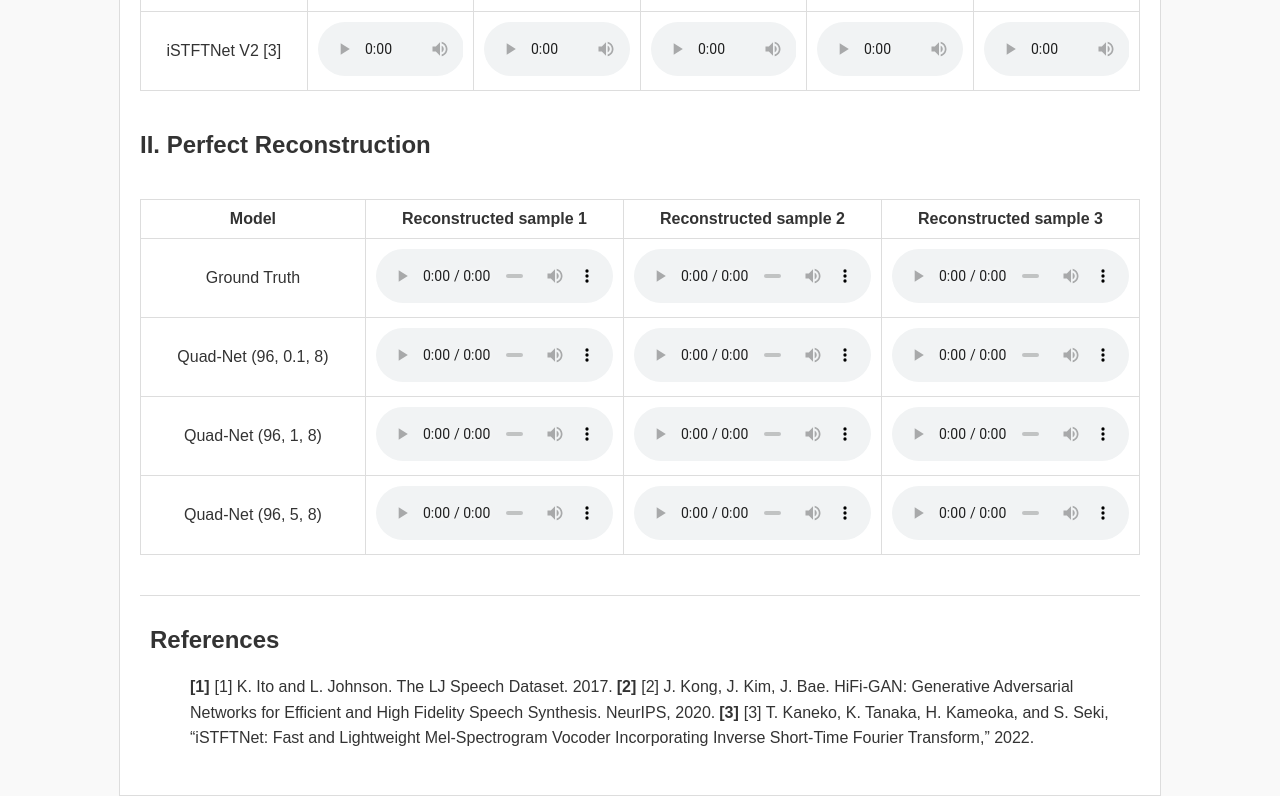
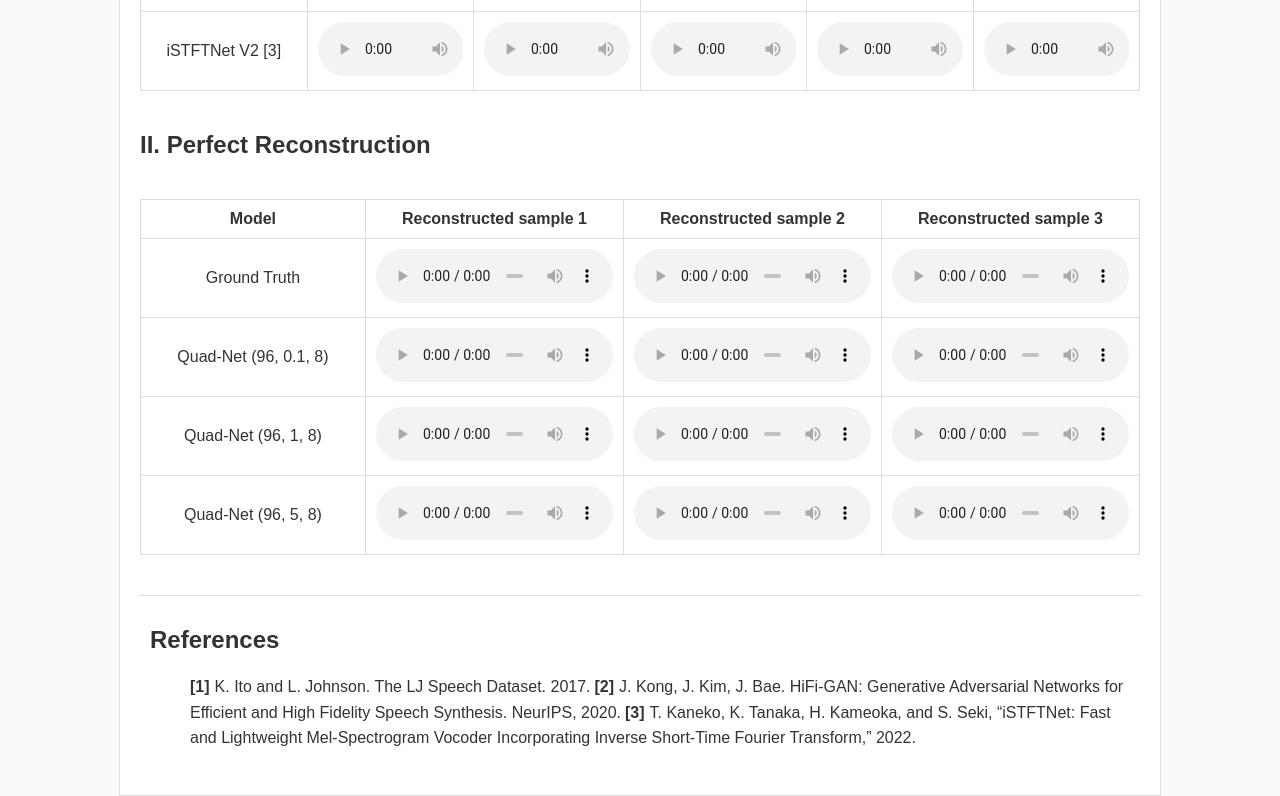
Before and after one commit to eayh/quad-net, a plain HTML site: page index.html in a window 1280 px wide. Shown: the part 1941-2737 px from the top of the page. Drawn offline with Linux system fonts and the light colour scheme.

Commit message:
Update index.html

```diff
--- a/index.html
+++ b/index.html
@@ -293,9 +293,9 @@
         <footer>
         <h2>References</h2>
         <ol>
-            <li1>[1] K. Ito and L. Johnson. The LJ Speech Dataset. 2017.</li1>
-            <li1>[2] J. Kong, J. Kim, J. Bae. HiFi-GAN: Generative Adversarial Networks for Efficient and High Fidelity Speech Synthesis. NeurIPS, 2020.</li1>
-            <li1>[3] T. Kaneko, K. Tanaka, H. Kameoka, and S. Seki, “iSTFTNet: Fast and Lightweight Mel-Spectrogram Vocoder Incorporating Inverse Short-Time Fourier Transform,” 2022.</li1>
+            <li1>K. Ito and L. Johnson. The LJ Speech Dataset. 2017.</li1>
+            <li1>J. Kong, J. Kim, J. Bae. HiFi-GAN: Generative Adversarial Networks for Efficient and High Fidelity Speech Synthesis. NeurIPS, 2020.</li1>
+            <li1>T. Kaneko, K. Tanaka, H. Kameoka, and S. Seki, “iSTFTNet: Fast and Lightweight Mel-Spectrogram Vocoder Incorporating Inverse Short-Time Fourier Transform,” 2022.</li1>
         </ol>
     </footer>
 
```
